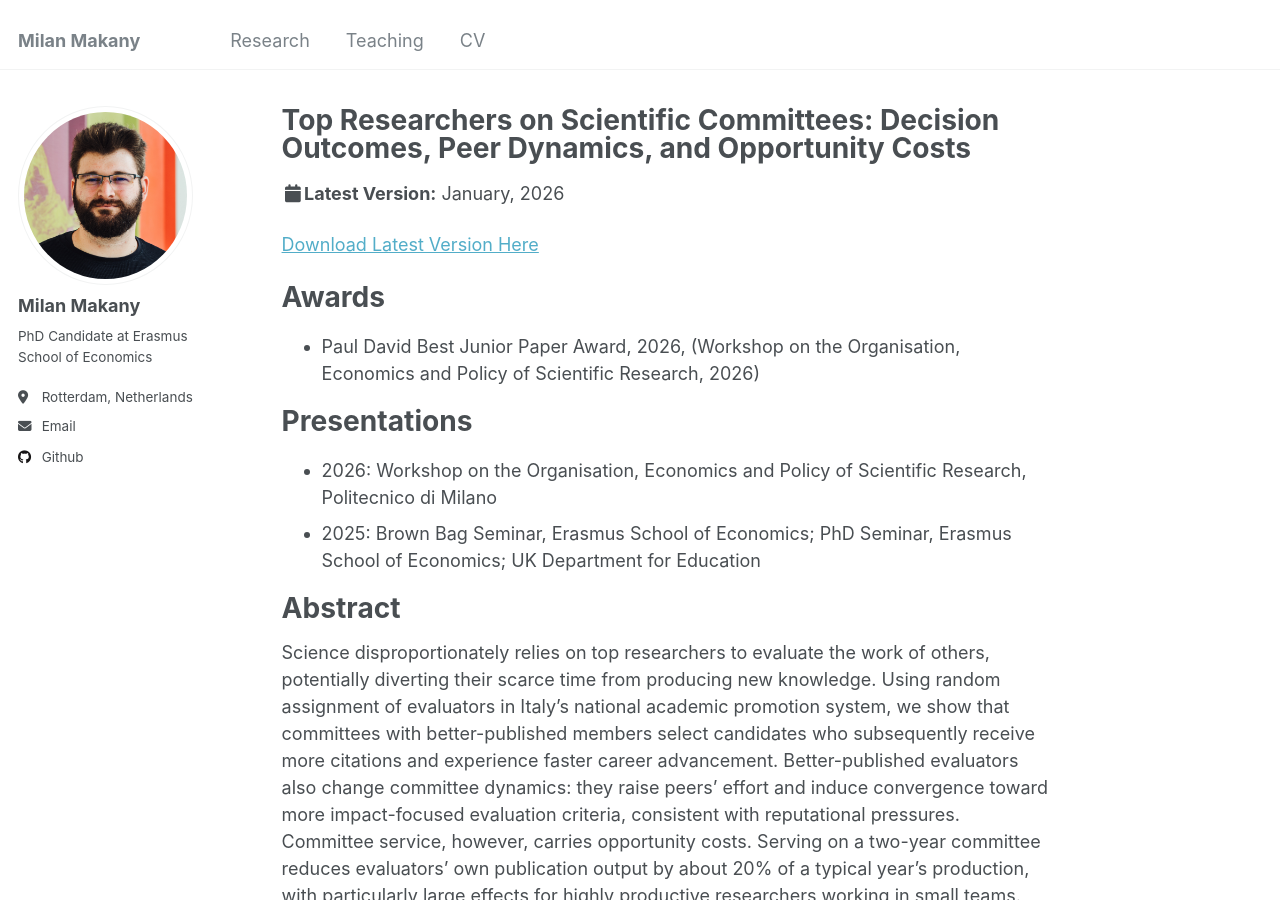
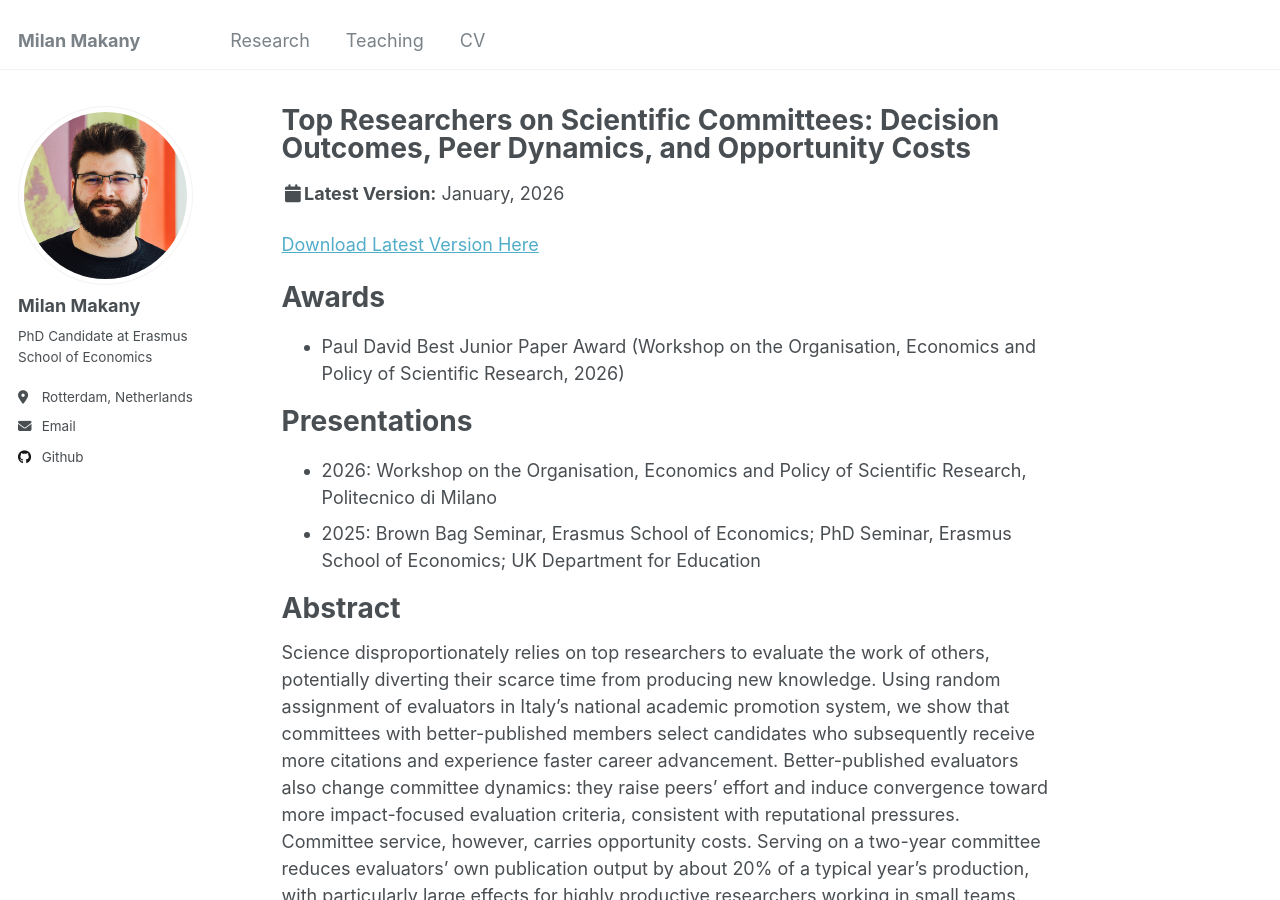
Before and after one commit to makany-milan/makany-milan.github.io, a Jekyll site: the page built from _publications/experts.md, in a window 1280 px wide and 900 px high. Built offline with Jekyll 4.4.1, drawn with Linux system fonts in a browser that asks for light colours.

Commit message:
updated date

```diff
--- a/_publications/experts.md
+++ b/_publications/experts.md
@@ -16,7 +16,7 @@ citation: 'Makany, M., and N. Zinovyeva (2026): “Top Researchers on Scientific
 
 
 # Awards
-- Paul David Best Junior Paper Award, 2026, (Workshop on the Organisation, Economics and Policy of Scientific Research, 2026)
+- Paul David Best Junior Paper Award (Workshop on the Organisation, Economics and Policy of Scientific Research, 2026)
 
 # Presentations
  - 2026: Workshop on the Organisation, Economics and Policy of Scientific Research, Politecnico di Milano
```
